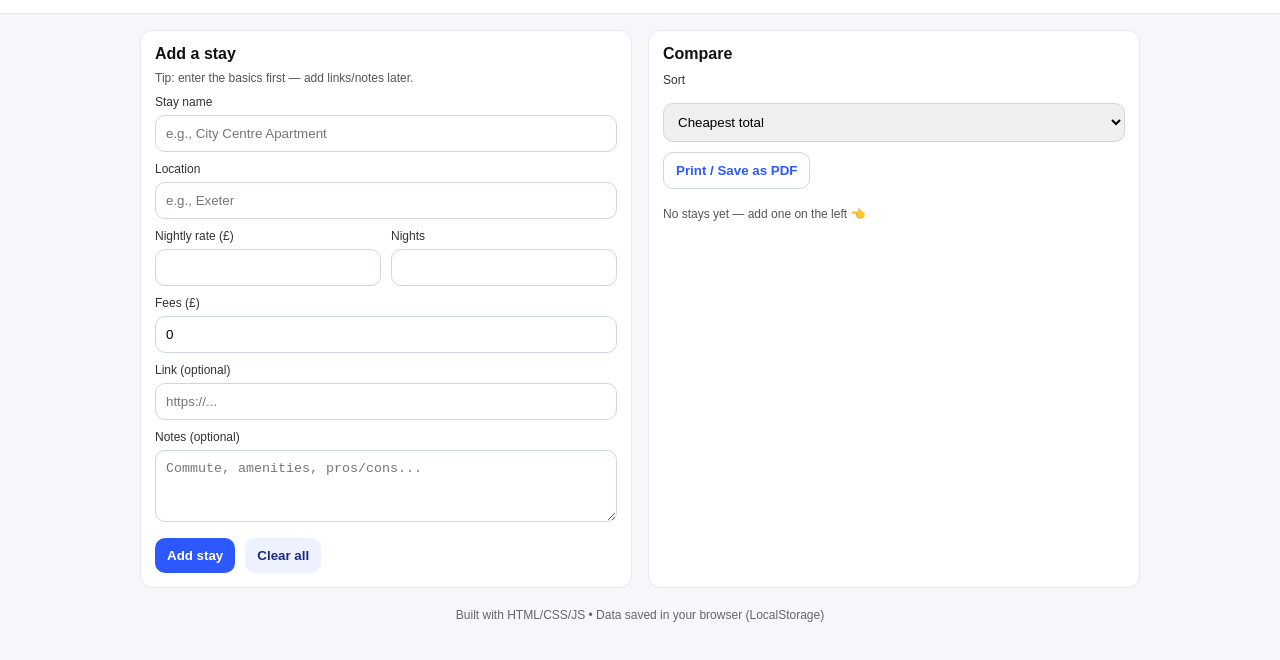
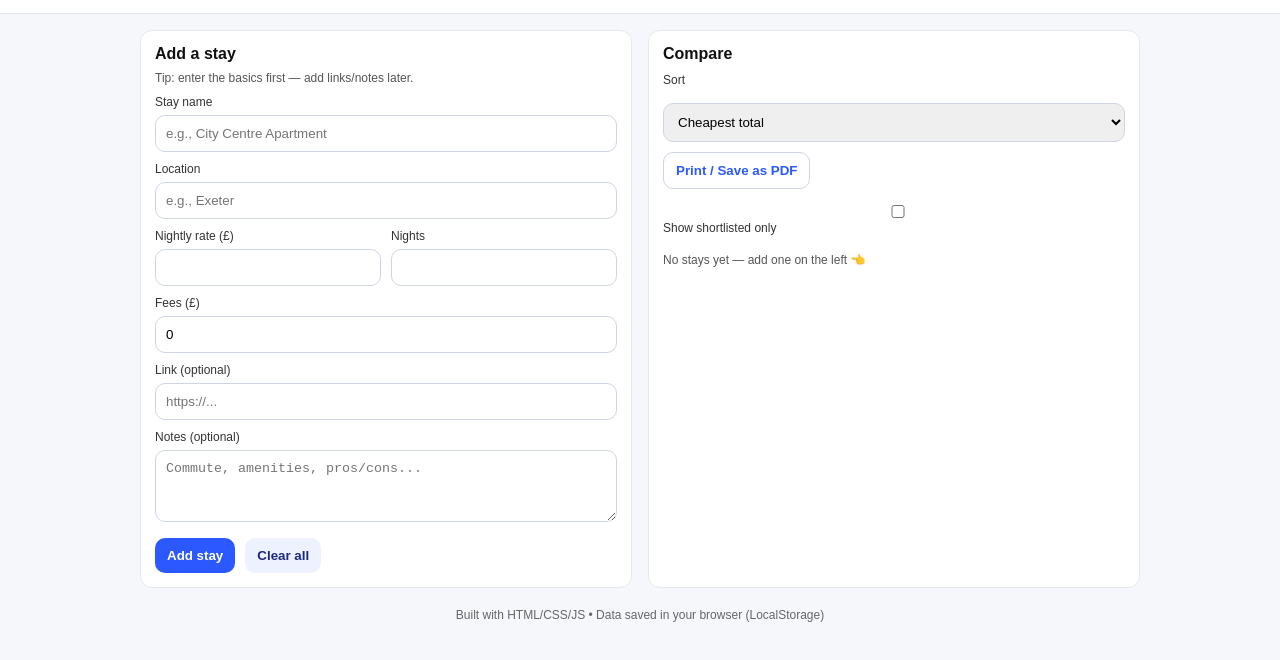
Before and after one commit to KIMDARO/StayComparePrototype, a plain HTML site: page index.html in a window 1280 px wide. Shown: the part 60-720 px from the top of the page. Drawn offline with Linux system fonts and the light colour scheme.

Commit message:
Implement filter for shortlisted stays
Added a checkbox to filter and show only shortlisted stays.

```diff
--- a/index.html
+++ b/index.html
@@ -135,6 +135,12 @@
         </div>
       </div>
 
+      <label class="no-print" style="font-size:12px;">
+        <input type="checkbox" id="onlyFav" />
+        Show shortlisted only
+      </label>
+
+
       <div id="list" class="list"></div>
       <div id="empty" class="muted" style="display:none;">No stays yet — add one on the left 👈</div>
     </section>
@@ -188,11 +194,20 @@
   const printBtn = document.getElementById("printBtn");
   const clearAllBtn = document.getElementById("clearAll");
 
+  const onlyFavEl = document.getElementById("onlyFav");
+  onlyFavEl.addEventListener("change", render);
+
+
   function render() {
     listEl.innerHTML = "";
 
     const sortBy = sortByEl.value;
     const sorted = stays.slice();
+    let visible = sorted;
+    if (onlyFavEl.checked) {
+      visible = visible.filter(s => s.favourite);
+    }
+
 
     if (sortBy === "cheap") sorted.sort((a,b) => totalCost(a) - totalCost(b));
     if (sortBy === "expensive") sorted.sort((a,b) => totalCost(b) - totalCost(a));
@@ -200,7 +215,7 @@
 
     emptyEl.style.display = sorted.length === 0 ? "block" : "none";
 
-    sorted.forEach((stay) => {
+    visible.forEach((stay) => {
       const div = document.createElement("div");
       div.className = "stay";
 
```
